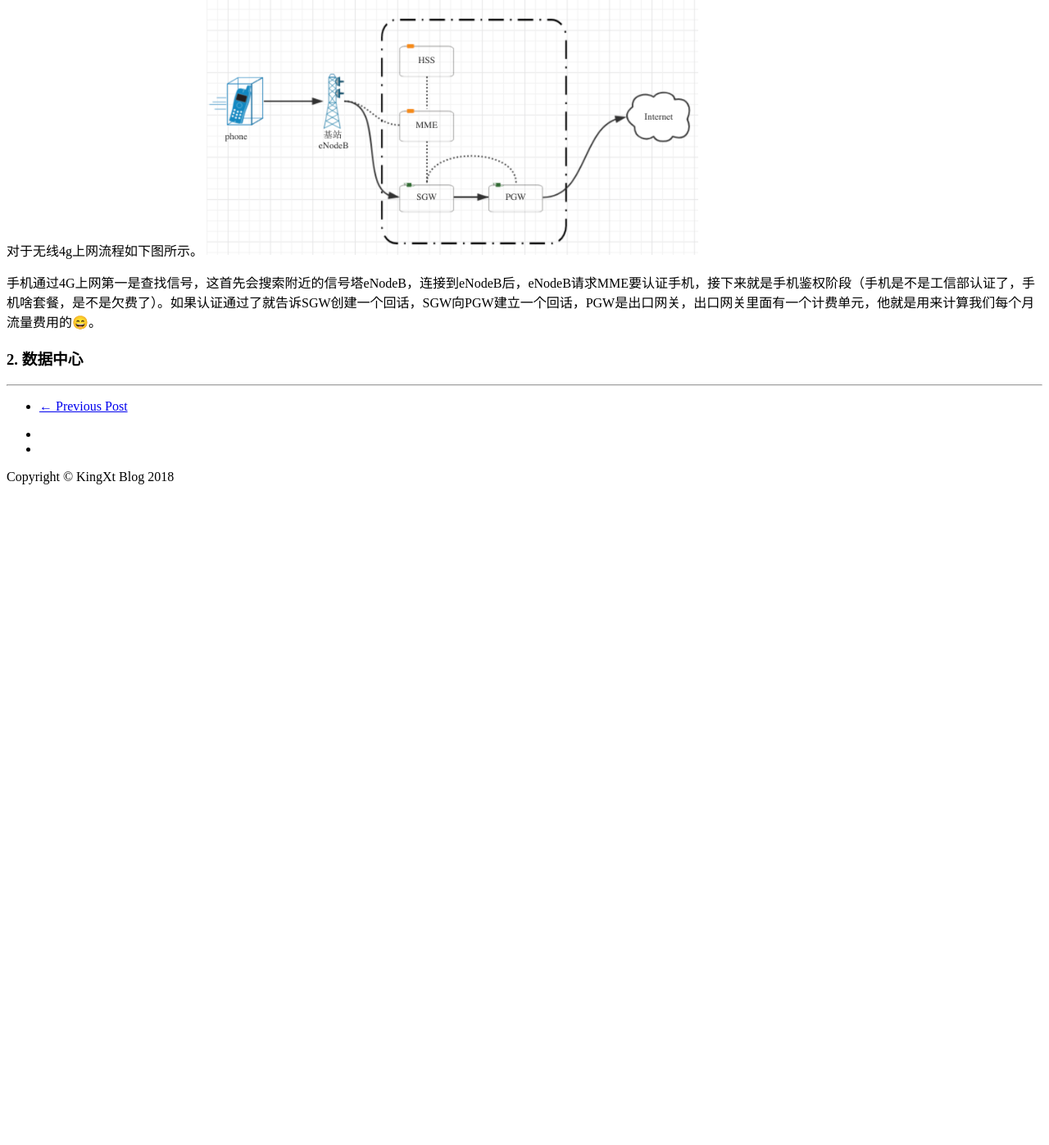
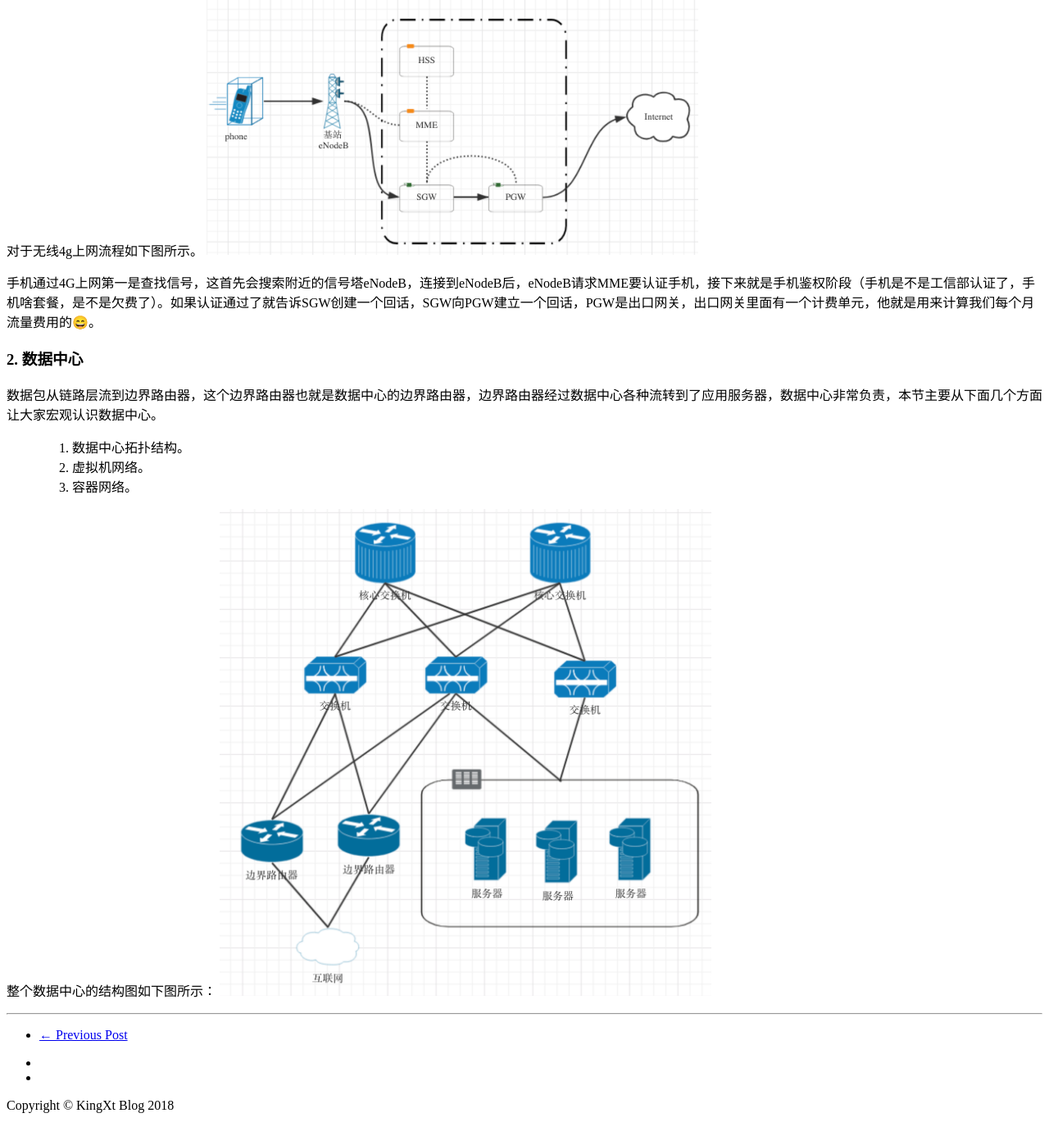
Before and after one commit to kingxt/kingxt.github.io, a Jekyll site: the page built from _posts/2018-10-14-网络是怎样连接的.md, in a window 1280 px wide and 1400 px high, scrolled down 9029 px. Shown: the top 1397 px of the window at 82% size. Built offline with Jekyll 4.4.1, drawn with Linux system fonts in a browser that asks for light colours; nearby versions of some CDN libraries; comment, search, counter and statistics services are not loaded; before the commit the page ends 9662 px from its top, so only the background shows below that.

Commit message:
update post

```diff
--- a/_posts/2018-10-14-网络是怎样连接的.md
+++ b/_posts/2018-10-14-网络是怎样连接的.md
@@ -168,3 +168,11 @@ traceroute可以追踪到达目的地经过的路由器。traceroute是通过修
 手机通过4G上网第一是查找信号，这首先会搜索附近的信号塔eNodeB，连接到eNodeB后，eNodeB请求MME要认证手机，接下来就是手机鉴权阶段（手机是不是工信部认证了，手机啥套餐，是不是欠费了）。如果认证通过了就告诉SGW创建一个回话，SGW向PGW建立一个回话，PGW是出口网关，出口网关里面有一个计费单元，他就是用来计算我们每个月流量费用的😄。
 
 ### 2. 数据中心
+
+数据包从链路层流到边界路由器，这个边界路由器也就是数据中心的边界路由器，边界路由器经过数据中心各种流转到了应用服务器，数据中心非常负责，本节主要从下面几个方面让大家宏观认识数据中心。
+> 1. 数据中心拓扑结构。
+> 2. 虚拟机网络。
+> 3. 容器网络。
+
+整个数据中心的结构图如下图所示：
+<img src="/img/post/network-datacenter.png" width="600"/>
```
Also changed, not shown: img/post/network-datacenter.png (added), img/post/network-vm-vlan.png (added).
